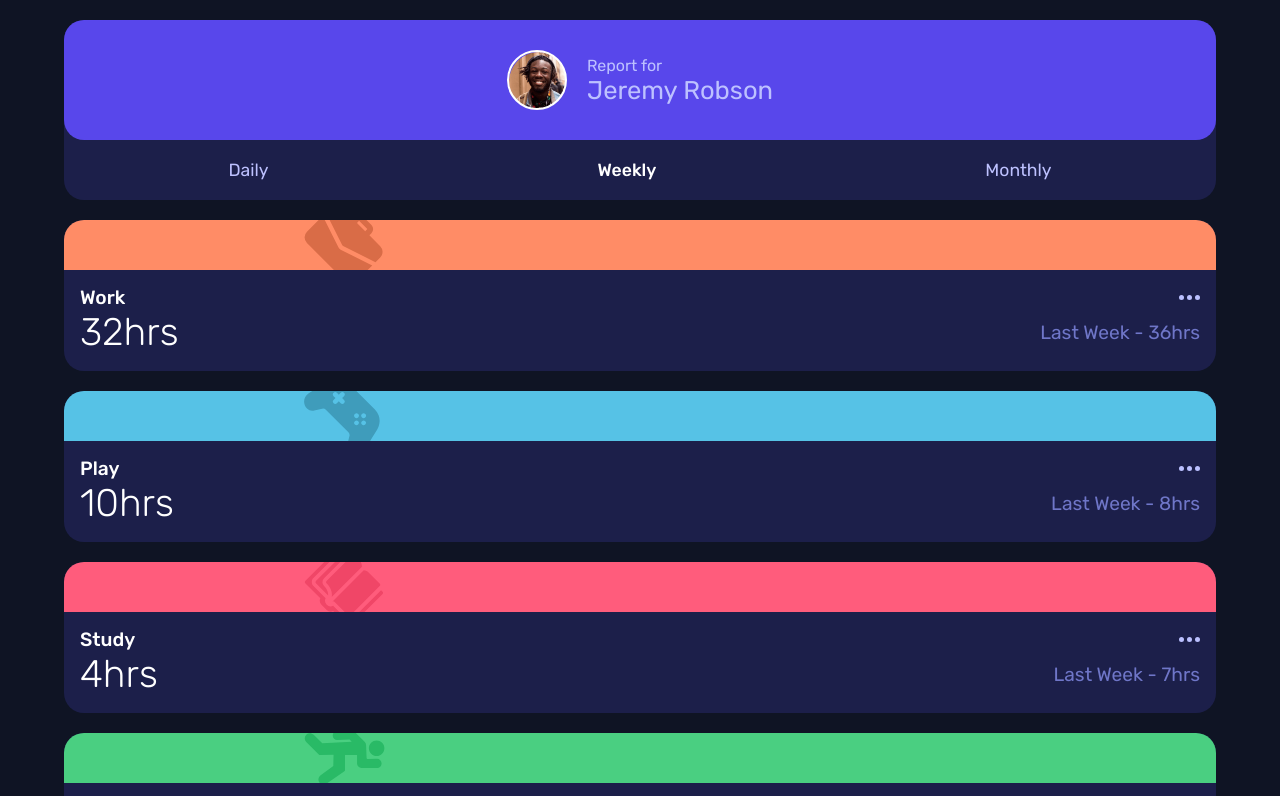
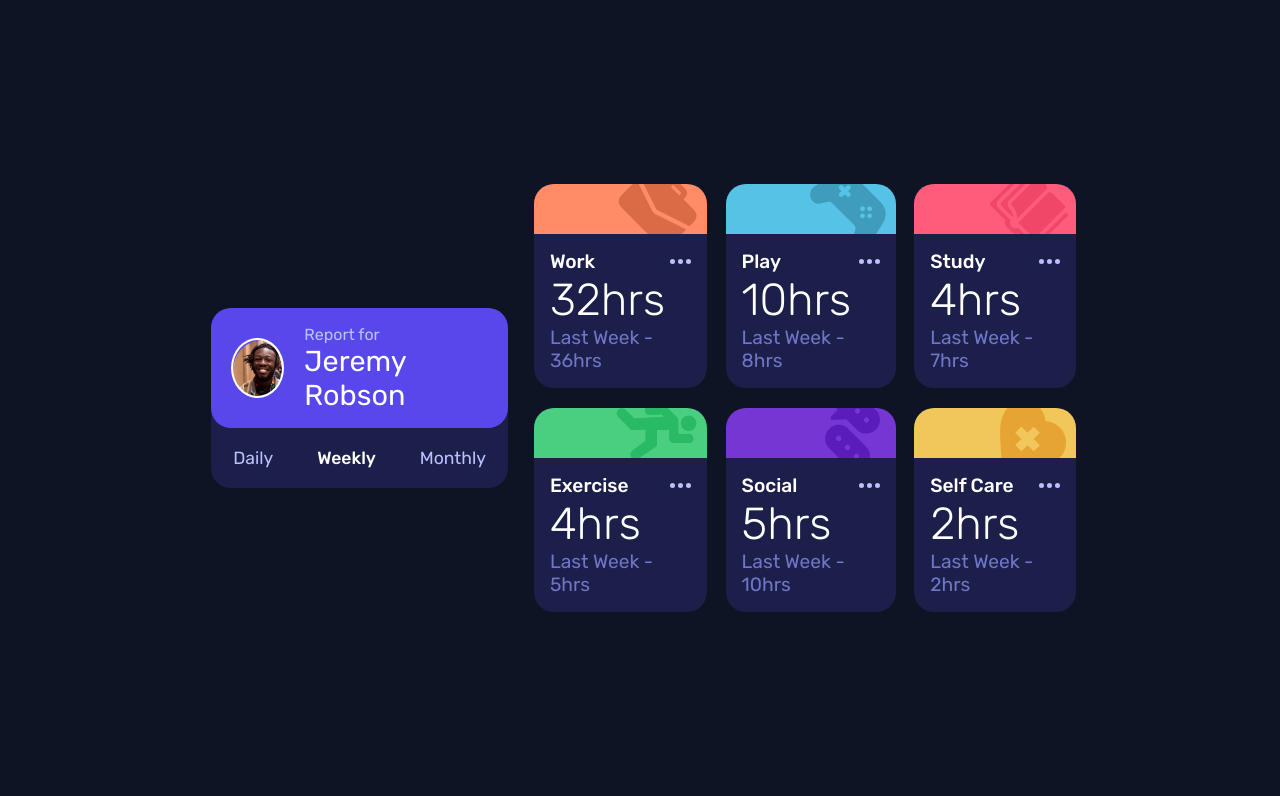
Before and after one commit to dot-ach/Tracking-Dashboard, a plain HTML site: page index.html in a window 1280 px wide. Shown: the top 796 px of the page. Drawn offline with Linux system fonts and the light colour scheme.

Commit message:
Css cuasiterminado a falta de algo en el css de desktop

```diff
--- /dev/null
+++ b/desktop.css
@@ -0,0 +1,37 @@
+main{
+  width: 100vw;
+  height: 97vh;
+  display: grid;
+  grid-auto-columns: auto;
+  grid-auto-rows: auto;
+  grid-template-areas:
+  "profile one two three"
+  "profile four five six";
+  align-content: center;
+  justify-content: center;
+}
+.perfil-card{
+  grid-area: profile;
+}
+.work-card{
+  grid-area: one;
+}
+.play-card{
+  grid-area: two;
+}
+.study-card{
+  grid-area: three;
+}
+.exercise-card{
+  grid-area: four;
+}
+.social-card{
+  grid-area: five;
+}
+.self-card{
+  grid-area: six;
+}
+.info-cards div:nth-child(2){
+  flex-direction: column;
+  align-items: baseline;
+}
--- a/index.html
+++ b/index.html
@@ -4,7 +4,9 @@
   <meta charset="UTF-8">
   <meta http-equiv="X-UA-Compatible" content="IE=edge">
   <meta name="viewport" content="width=device-width, initial-scale=1.0">
-  <link rel="stylesheet" href="style.css">
+  <link rel="stylesheet" href="./style.css">
+  <link rel="stylesheet" href="./tablet.css"  media="screen and (min-width:480px)">
+  <link rel="stylesheet" href="./desktop.css"  media="screen and (min-width:900px)">
   <link rel="preconnect" href="https://fonts.googleapis.com">
   <link rel="preconnect" href="https://fonts.gstatic.com" crossorigin>
   <link href="https://fonts.googleapis.com/css2?family=Rubik:wght@300;400;500&display=swap" rel="stylesheet">
--- a/style.css
+++ b/style.css
@@ -54,9 +54,9 @@ main{
   background-image: url(./images/image-jeremy.png);
   background-size: 60px;
   background-repeat: no-repeat;
-  /* object-fit: contain; */
+  object-fit: contain;
   border: 2px solid white;
-  border-radius: 45px ;
+  border-radius: 50% ;
 }
 .info-profile{
   margin-left: 20px;
@@ -65,7 +65,8 @@ main{
 }
 .info-profile p:nth-child(2){
   font-weight: 400;
-  font-size: 1.6rem;
+  font-size: 1.4rem;
+  color: white;
 }
 .perfil-days{
   height: 60px;
@@ -96,7 +97,7 @@ main{
   background-position: right;
   background-repeat: no-repeat;
   background-size:auto;
-  background-position-x: 240px;
+  background-position-x: 90%;
   background-color: var(--Light-orange);
   border-radius: 20px 20px 0 0;
 }
@@ -107,7 +108,7 @@ main{
   background-position: right;
   background-repeat: no-repeat;
   background-size:auto;
-  background-position-x: 240px;
+  background-position-x: 90%;
   background-color: var(--Soft-blue);
   border-radius: 20px 20px 0 0;
 }
@@ -118,7 +119,7 @@ main{
   background-position: right;
   background-repeat: no-repeat;
   background-size:auto;
-  background-position-x: 240px;
+  background-position-x: 90%;
   background-color: var(--Light-red);
   border-radius: 20px 20px 0 0;
 }
@@ -129,7 +130,7 @@ main{
   background-position: right;
   background-repeat: no-repeat;
   background-size:auto;
-  background-position-x: 240px;
+  background-position-x: 90%;
   background-color: var(--Lime-green);
   border-radius: 20px 20px 0 0;
 }
@@ -140,7 +141,7 @@ main{
   background-position: right;
   background-repeat: no-repeat;
   background-size:auto;
-  background-position-x: 250px;
+  background-position-x: 90%;
   background-color: var(--Violet);
   border-radius: 20px 20px 0 0;
 }
@@ -151,7 +152,7 @@ main{
   background-position: right;
   background-repeat: no-repeat;
   background-size:auto;
-  background-position-x: 250px;
+  background-position-x: 90%;
   background-color: var(--Soft-orange);
   border-radius: 20px 20px 0 0;
 }
@@ -186,10 +187,25 @@ main{
   justify-content: space-between;
 }
 .info-cards div:nth-child(2) p:nth-child(1){
-  font-size: 2.4rem;
+  font-size: 2rem;
   font-weight: 100;
 }
 .info-cards div:nth-child(2) p:nth-child(2){
   font-size: 1.2rem;
   color: var(--Desaturated-blue);
 }
+@media (min-width: 360px) {
+  .info-profile p:nth-child(2){
+    font-size: 1.6rem;
+  }
+}
+@media (min-width: 400px) {
+  .info-profile p:nth-child(2){
+    font-size: 1.8rem;
+  }
+}
+@media (min-width: 400px){
+  .info-cards div:nth-child(2) p:nth-child(1){
+    font-size: 2.2rem;
+  }
+}
--- /dev/null
+++ b/tablet.css
@@ -0,0 +1,36 @@
+main{
+  display: grid;
+  grid-auto-columns: 50%;
+  grid-template-areas:
+  "header header"
+  "1st 2nd"
+  "3rd 4th"
+  "5th 6th";
+  align-items: center;
+  justify-items: center;
+}
+.perfil-card{
+  grid-area: header;
+}
+.work-card{
+  grid-area: 1st;
+}
+.play-card{
+  grid-area: 2st;
+}
+.study-card{
+  grid-area: 3st;
+}
+.exercise-card{
+  grid-area: 4st;
+}
+.social-card{
+  grid-area: 5st;
+}
+.self-card{
+  grid-area: 6st;
+}
+
+.info-cards div:nth-child(2) p:nth-child(1){
+  font-size: 2.8rem;
+}
```
